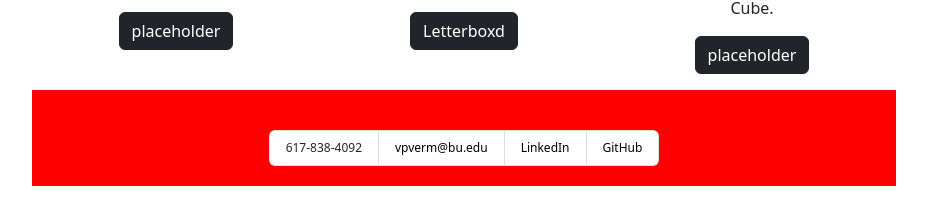
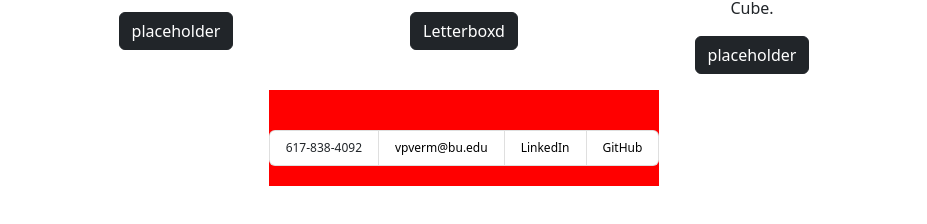
Before and after one commit to victorverma3/Portfolio, a React (Vite) app: page /about in a window 1280 px wide. Shown: the part 562-786 px from the top of the page, without its empty margins (176-1103 px from the left). Built offline with nearby package versions, Linux system fonts and the light colour scheme.

Commit message:
trying to fix footer from overlapping content div

```diff
--- a/src/components/footer/Footer.css
+++ b/src/components/footer/Footer.css
@@ -3,6 +3,8 @@
    display:flex;
    background-color:red;
    justify-content:center;
+   width:fit-content;
+   margin:auto;
  }
 
 .footer {
```
